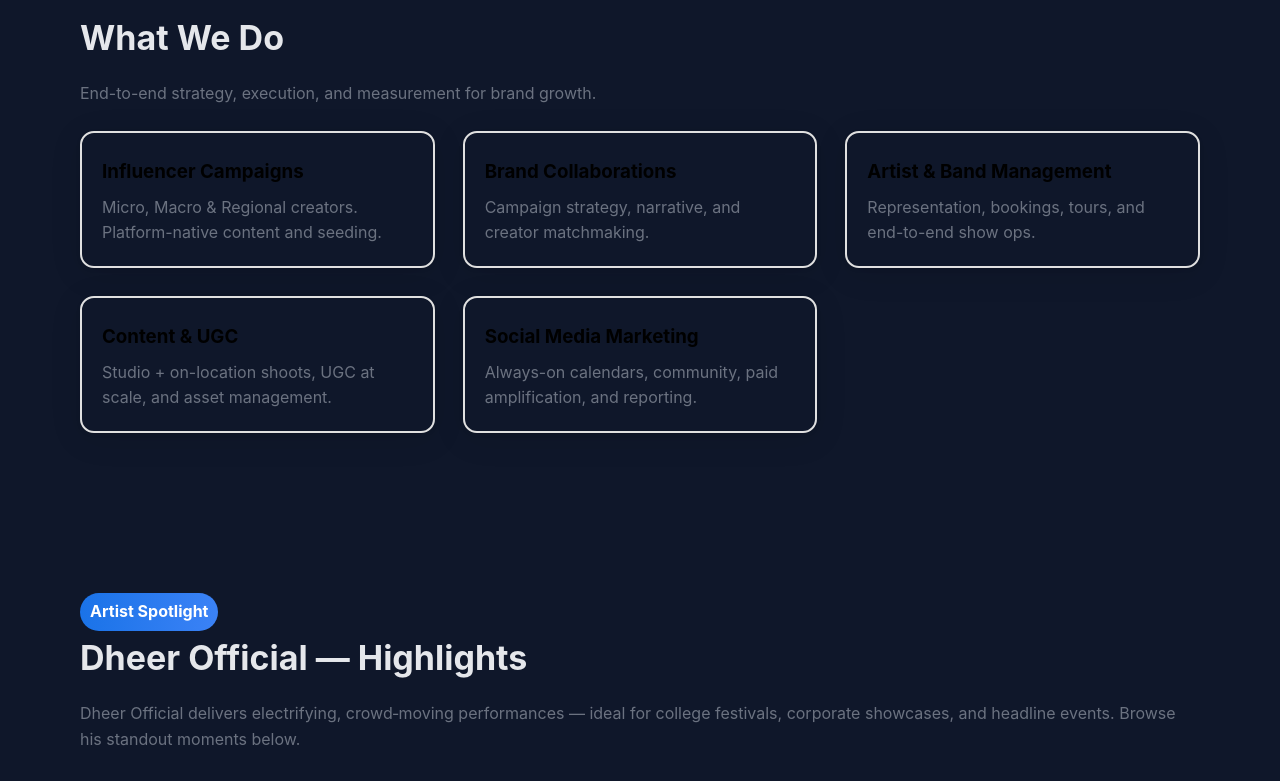
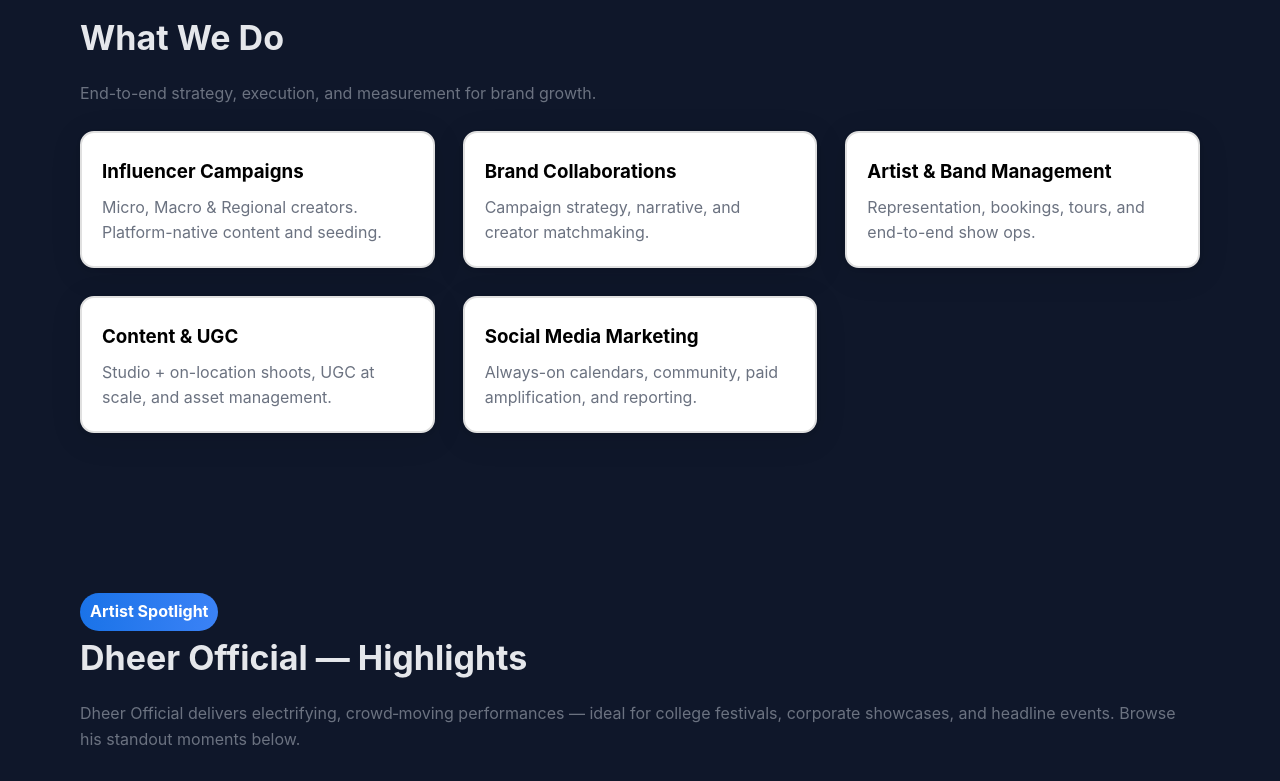
Before and after one commit to dextiii09/ReachuMedia, a plain HTML site: page index.html in a window 1280 px wide. Shown: the part 1260-2041 px from the top of the page. Drawn offline with Linux system fonts and the light colour scheme.

Commit message:
Fix: Force white background for What We Do section cards on dark section

```diff
--- a/assets/css/style.css
+++ b/assets/css/style.css
@@ -156,6 +156,11 @@
   background: var(--bg-alt) !important;
   backdrop-filter: none !important;
   -webkit-backdrop-filter: none !important;
+}
+
+/* Force white background for What We Do cards */
+#services.section.dark .card {
+  background: #fff !important;
 }
 .container {
   background: none;
```
